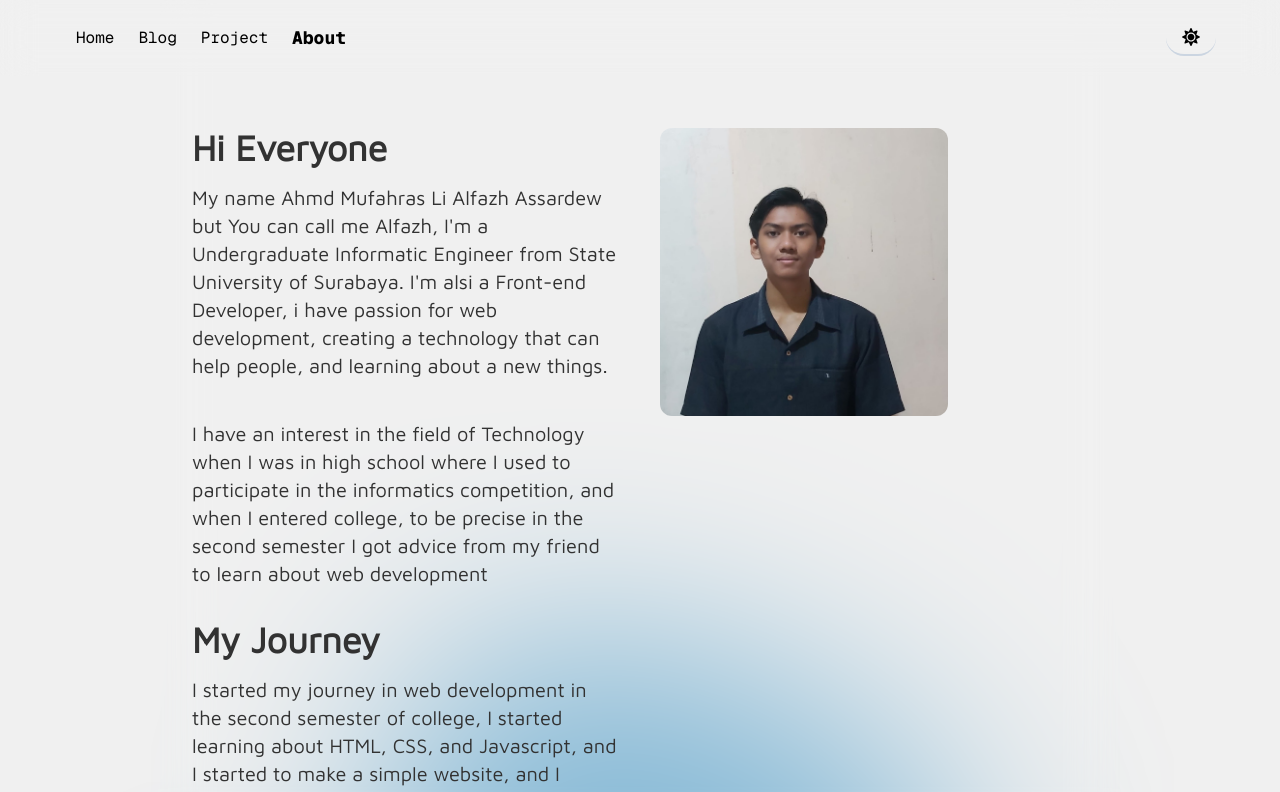
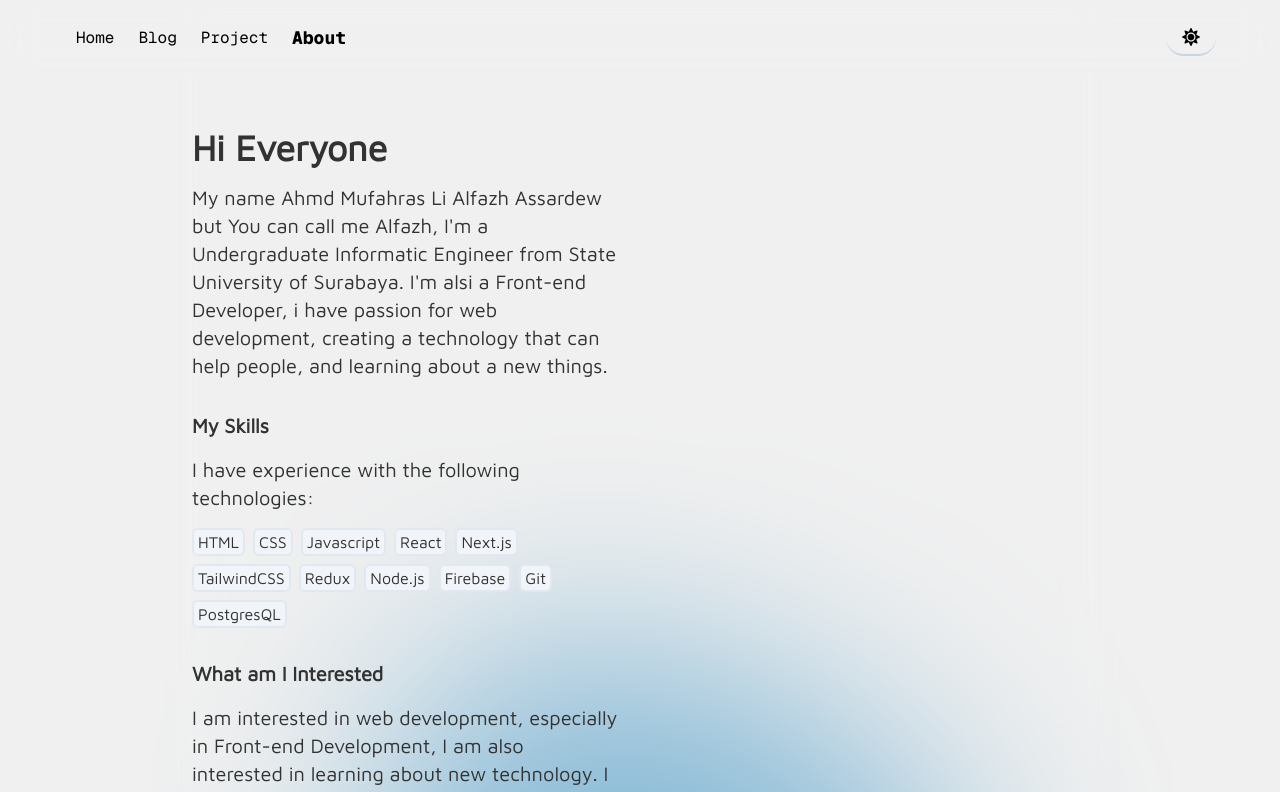
Before and after one commit to alfazh123/Alfazh, a Next.js app: page /about in a window 1280 px wide. Shown: the top 792 px of the page. Built offline with nearby package versions, Linux system fonts and the light colour scheme.

Commit message:
fix layout about page

```diff
--- a/app/about/page.tsx
+++ b/app/about/page.tsx
@@ -4,7 +4,9 @@ import { SocialMediaLink } from "@/util/type";
 import authorImg from "/public/author.jpg"
 import { FaGithub, FaLinkedin } from "react-icons/fa";
 
-import TechStack from "../components/tech-stack";
+import { TextHighlight } from "../components/text";
+import Section from "../components/about/fragment-section";
+import Link from "next/link";
 
 const socialMedia: SocialMediaLink[] = [
     {
@@ -23,22 +25,34 @@ export default function About() {
         <div className="px-8 pt-32 backdrop-blur-xl lg:grid lg:grid-cols-2 flex flex-col-reverse gap-10">
             {/*bg-white dark:bg-black100 bg-opacity-35 dark:bg-opacity-35 pb-20 rounded-md  */}
             <article className="space-y-8">
-                <section className="space-y-4">
-                    <h1 className="font-bold md:text-4xl text-3xl">Hi Everyone</h1>
-                    <p className="md:text-xl text-lg">My name Ahmd Mufahras Li Alfazh Assardew but You can call me Alfazh, I&apos;m a Undergraduate Informatic Engineer from State University of Surabaya. I&apos;m alsi a Front-end Developer, i have passion for web development, creating a technology that can help people, and learning about a new things.</p>
 
-                    <br/>
+                <Section>
+                    <Section.Header1>Hi Everyone</Section.Header1>
+                    <Section.Paragraph>
+                        My name Ahmd Mufahras Li Alfazh Assardew but You can call me Alfazh, I&apos;m a Undergraduate Informatic Engineer from State University of Surabaya. I&apos;m alsi a Front-end Developer, i have passion for web development, creating a technology that can help people, and learning about a new things.
+                    </Section.Paragraph>
+                </Section>
 
-                    <p className="md:text-xl text-lg">I have an interest in the field of Technology when I was in high school where I used to participate in the informatics competition, and when I entered college, to be precise in the second semester I got advice from my friend to learn about web development</p>
-                </section>
+                <Section>
+                    <Section.Header4>My Skills</Section.Header4>
+                    <Section.Container>
+                        <Section.Paragraph>
+                            I have experience with the following technologies:
+                        </Section.Paragraph>
+                        <Section.List list={["HTML", "CSS", "Javascript", "React", "Next.js", "TailwindCSS", "Redux", "Node.js", "Firebase", "Git", "PostgresQL"]} />
+                    </Section.Container>
+                </Section>
 
-                <section className="space-y-4">
-                    <h1 className="font-bold md:text-4xl text-3xl">My Journey</h1>
-                    <p className="md:text-xl text-lg">I started my journey in web development in the second semester of college, I started learning about HTML, CSS, and Javascript, and I started to make a simple website, and I started to learn about the framework like React and Next.js</p>
-                </section>
+                <Section>
+                    <Section.Header4>What am I Interested</Section.Header4>
+                    <Section.Paragraph>
+                        I am interested in web development, especially in Front-end Development, I am also interested in learning about new technology. I am alsi interested to be an Ilustrator, i share about my art in my instagram account and on <Link href="art" className="font-bold underline underline-offset-0 hover:underline-offset-4 transition-all duration-700 ease-in-out">`Art & Photography Page`</Link>.
+                    </Section.Paragraph>
+                </Section>
+
             </article>
 
-            <div className="flip-card md:w-72 md:h-72 w-16 h-16">
+            {/* <div className="flip-card md:w-72 md:h-72 w-16 h-16">
                 <div className="inner-card w-full h-full relative">
                     <div className="front flex justify-center items-center md:w-72 md:h-72 w-16 h-16 md:mx-auto md:mb-4 resize transition-all duration-700 ease-in-out absolute">
                         <Image
@@ -62,7 +76,7 @@ export default function About() {
                         ))}
                     </ul>
                 </div>
-            </div>
+            </div> */}
         </div>
     );
 }
--- /dev/null
+++ b/app/components/about/fragment-section.tsx
@@ -0,0 +1,57 @@
+const Section = ({ children }: { children: React.ReactNode }) => {
+    return (
+        <section className="space-y-4">
+            {children}
+        </section>
+    )
+}
+
+const Header1 = ({ children }: { children: React.ReactNode }) => {
+    return (
+        <header className="font-bold md:text-4xl text-3xl">
+            {children}
+        </header>
+    )
+}
+
+const Header4 = ({ children }: { children: React.ReactNode }) => {
+    return (
+        <header className="font-bold md:text-xl text-lg">
+            {children}
+        </header>
+    )
+}
+
+const Container = ({ children }: { children: React.ReactNode }) => {
+    return (
+        <div className="space-y-4">
+            {children}
+        </div>
+    )
+}
+
+const Paragraph = ({ children }: { children: React.ReactNode }) => {
+    return (
+        <p className="md:text-xl text-lg">
+            {children}
+        </p>
+    )
+}
+
+const List = ({ list }: { list: string[] }) => {
+    return (
+        <ul className="list-none list-inside flex flex-wrap gap-2">
+            {list.map((item, id) => (
+                <li key={id+item} className="bg-slate100 text-base px-1 rounded-md border-2 border-slate200 dark:bg-black dark:bg-opacity-35 dark:border-2 dark:border-slate900">{item}</li>
+            ))}
+        </ul>
+    )
+}
+
+Section.Header1 = Header1;
+Section.Header4 = Header4;
+Section.Container = Container;
+Section.Paragraph = Paragraph;
+Section.List = List;
+
+export default Section;
--- /dev/null
+++ b/app/components/text.tsx
@@ -0,0 +1,3 @@
+export function TextHighlight({ children }: { children: string }) {
+    return <span className="text-tosca100 font-bold">{children}</span>;
+}
```
